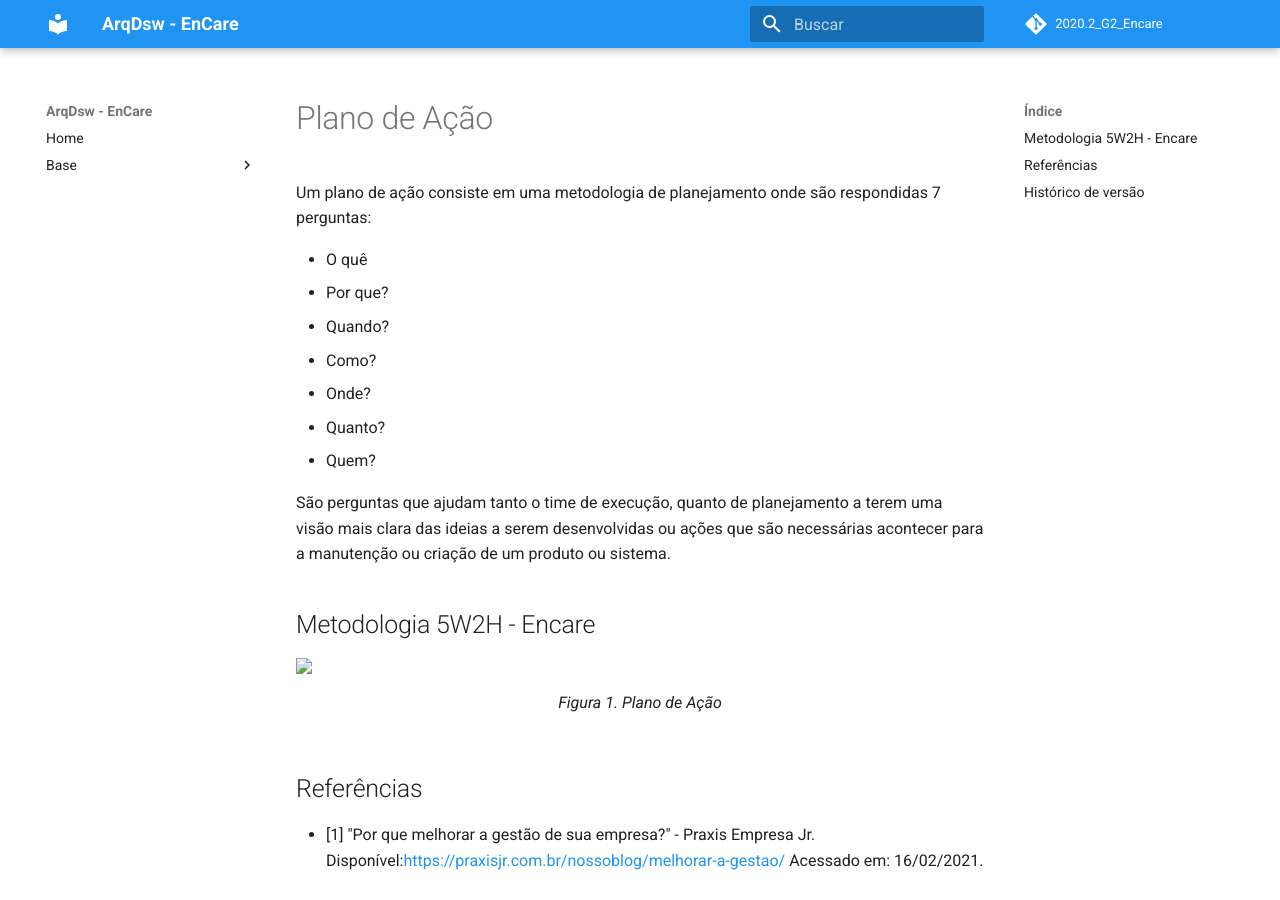
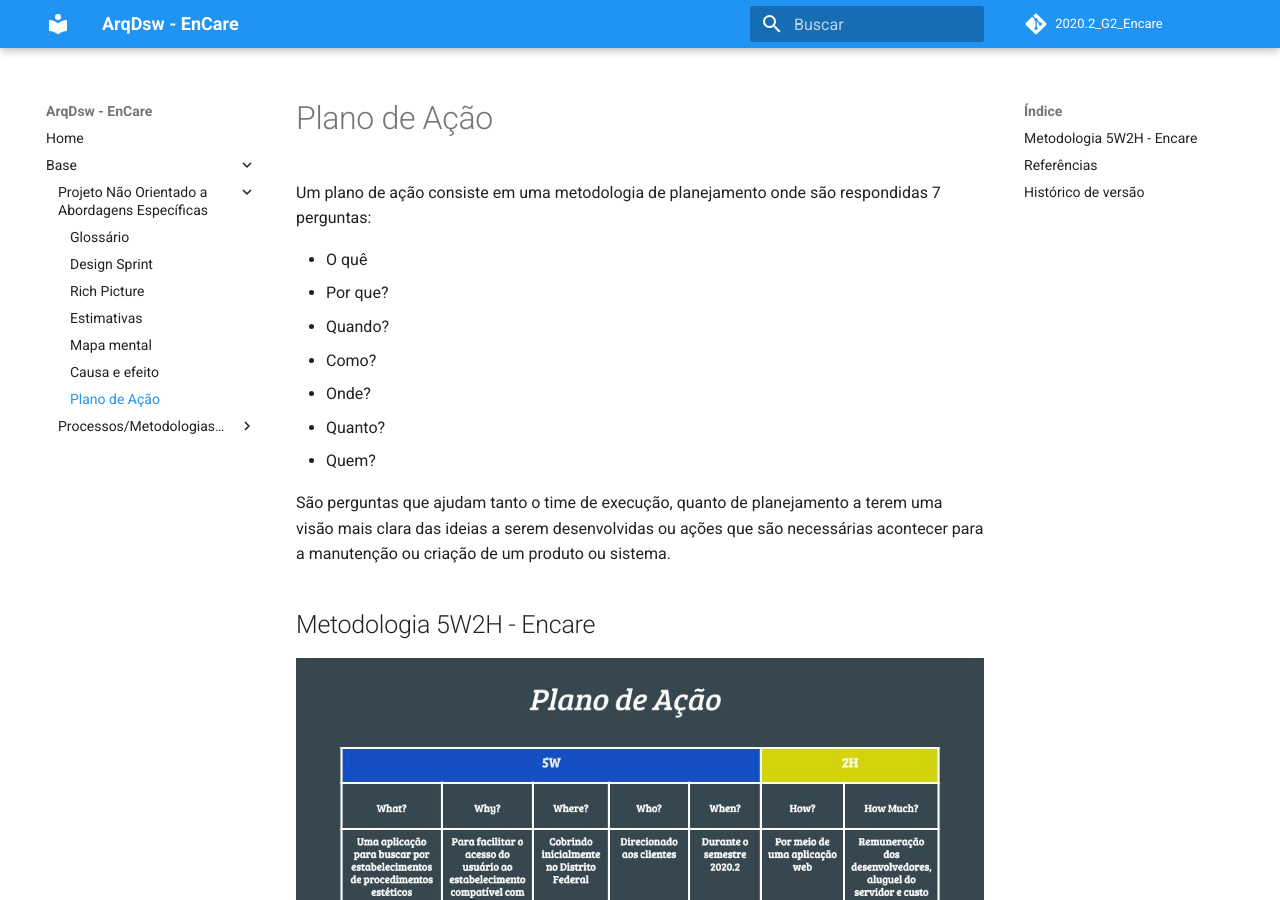
Before and after one commit to UnBArqDsw2020-2/2020.2_G2_Encare, an MkDocs documentation site: the page built from docs/Base/planodeacao/5w2g.md, in a window 1280 px wide and 900 px high. Built offline with MkDocs 1.6.1 and Material for MkDocs 9.7.7, drawn with Linux system fonts in a browser that asks for light colours; comment, search, counter and statistics services are not loaded.

Commit message:
[#1]Adicao da pagina de plano de acao

```diff
--- a/docs/Base/planodeacao/5w2g.md
+++ b/docs/Base/planodeacao/5w2g.md
@@ -14,7 +14,7 @@ São perguntas que ajudam tanto o time de execução, quanto de planejamento a t
 ## Metodologia 5W2H - Encare
 
 <figure>
-<img align=c width="950" src="plano_de_acao_5W2H.jpg">
+<img align=c width="950" src="../plano_de_acao_5W2H.jpg">
 <figcaption>Figura 1. Plano de Ação</figcaption>
 </figure>
 
--- a/mkdocs.yml
+++ b/mkdocs.yml
@@ -13,6 +13,7 @@ nav:
       - Estimativas: Base/estimativas.md
       - Mapa mental: Base/mapa_mental.md
       - Causa e efeito: Base/causa_e_efeito.md
+      - Plano de Ação: Base/planodeacao/5w2g.md
     - Processos/Metodologias/Abordagens:
       - Modelagem BPMN: Base/modelagem_bpmn.md
       - Metodologia: Base/metodologia.md
```
